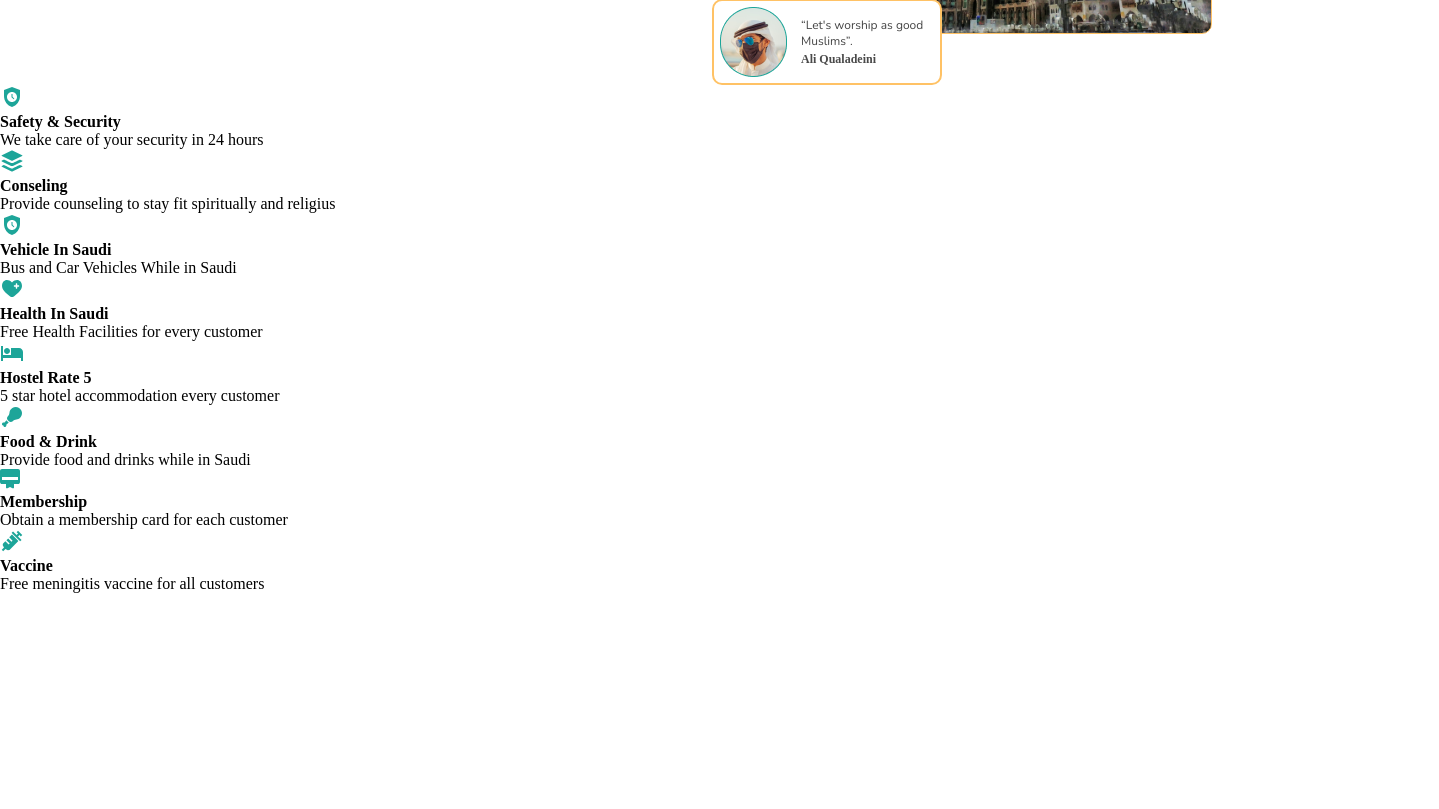
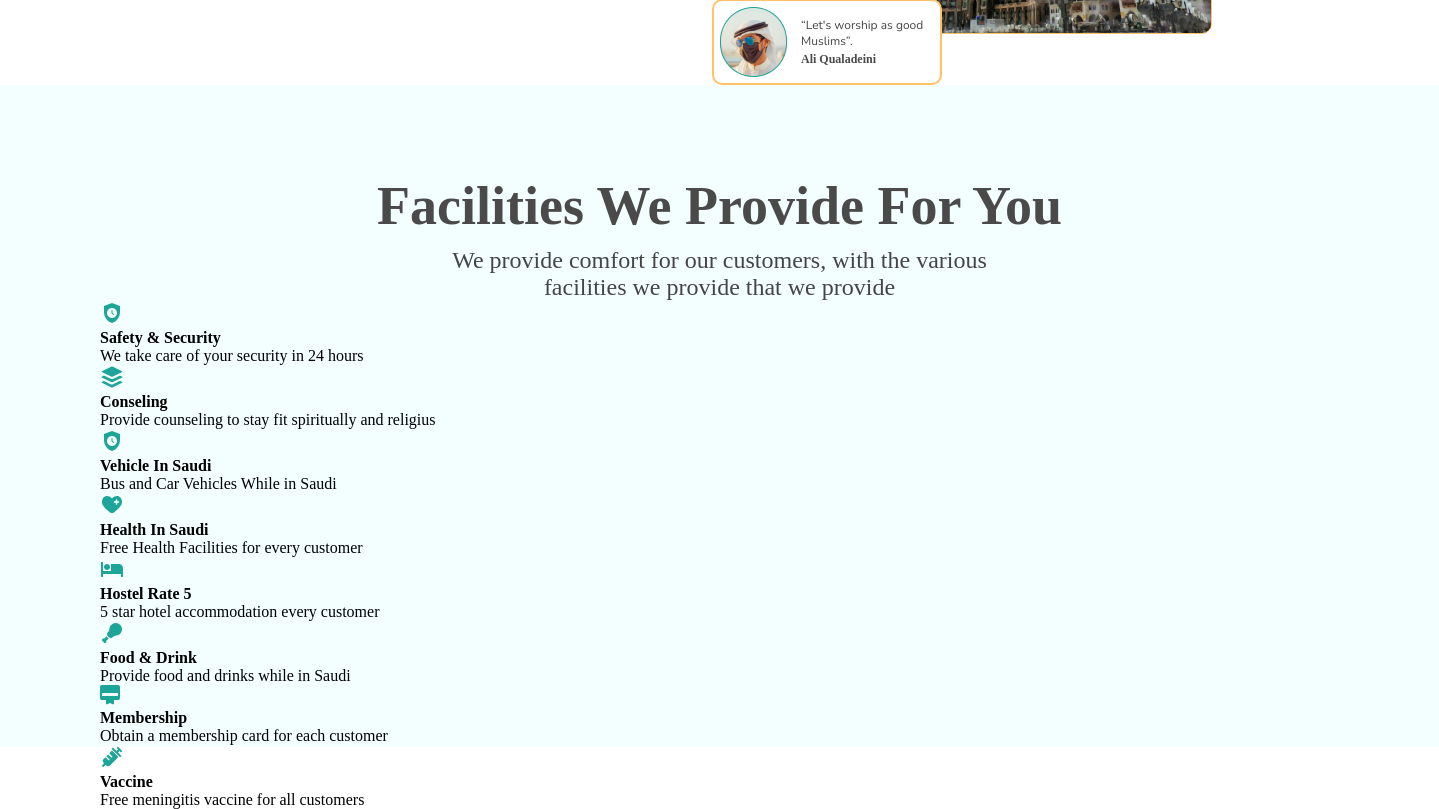
Before and after one commit to mframadann/al-nasr, a plain HTML site: page index.html in a window 1280 px wide. Shown: the part 710-1519 px from the top of the page, 1439 px wide, since content can reach past the window. Before the commit the page ends 1303 px from the top, so only its background shows below. Drawn offline with nearby package versions, Linux system fonts and the light colour scheme; a web font is replaced by a local one.

Commit message:
add-text-container

```diff
--- a/index.html
+++ b/index.html
@@ -92,9 +92,14 @@
       <section id="airways-accomodation"></section>
 
       <!-- Sabrina & Yanti -->
-      <section id="facility">
-        <div class="facilies-container">
           <!-- codingan sabrina -->
+          <section id="facility">
+            <div class="facilities-container">
+              <div class="facilities-text">
+                <h1>Facilities We Provide For You</h1>
+                <p> We provide comfort for our customers, with the various <br> facilities we provide that we provide </p>
+              </div>
+
           <!-- codingan yanti -->
           <div class="kotak-container2">
             <div class="kotak">
@@ -217,6 +222,7 @@
           </div>
         </div>
         </div>
+      </div>
       </section>
 
       <!-- Okta & Lisa -->
--- a/public/css/style.css
+++ b/public/css/style.css
@@ -10,6 +10,7 @@
   --yellow-800: #8c6b38;
   --yellow-900: #6b512a;
   --green-50: #e8f6f5;
+  --facility-container : #F3FFFE;
   --green-100: #b9e3df;
   --green-200: #97d6d0;
   --green-300: #68c3bb;
@@ -256,3 +257,35 @@
   justify-content: center;
   backdrop-filter: blur(10px);
 }
+
+#facility {
+  width: 1439px;
+  height: 662px;
+  background-color: var(--facility-container);
+  display: flex;
+
+}
+.facilities-container{
+  width: 1239px;
+  height: 482px;
+  margin: auto;
+}
+.facilities-text{
+  display: flex;
+  flex-direction: column;
+  align-items: center;
+  justify-content: center;
+  gap: 10px;
+}
+
+.facilities-text h1 {
+  font-size: 54px;
+  font-family: var(--font-heading);
+  color: var(--color-heading);
+}
+.facilities-text p {
+  font-size: 24px;
+  font-family: var(--color-typography);
+  text-align: center;
+  color: var(--color-typography);
+}
```
